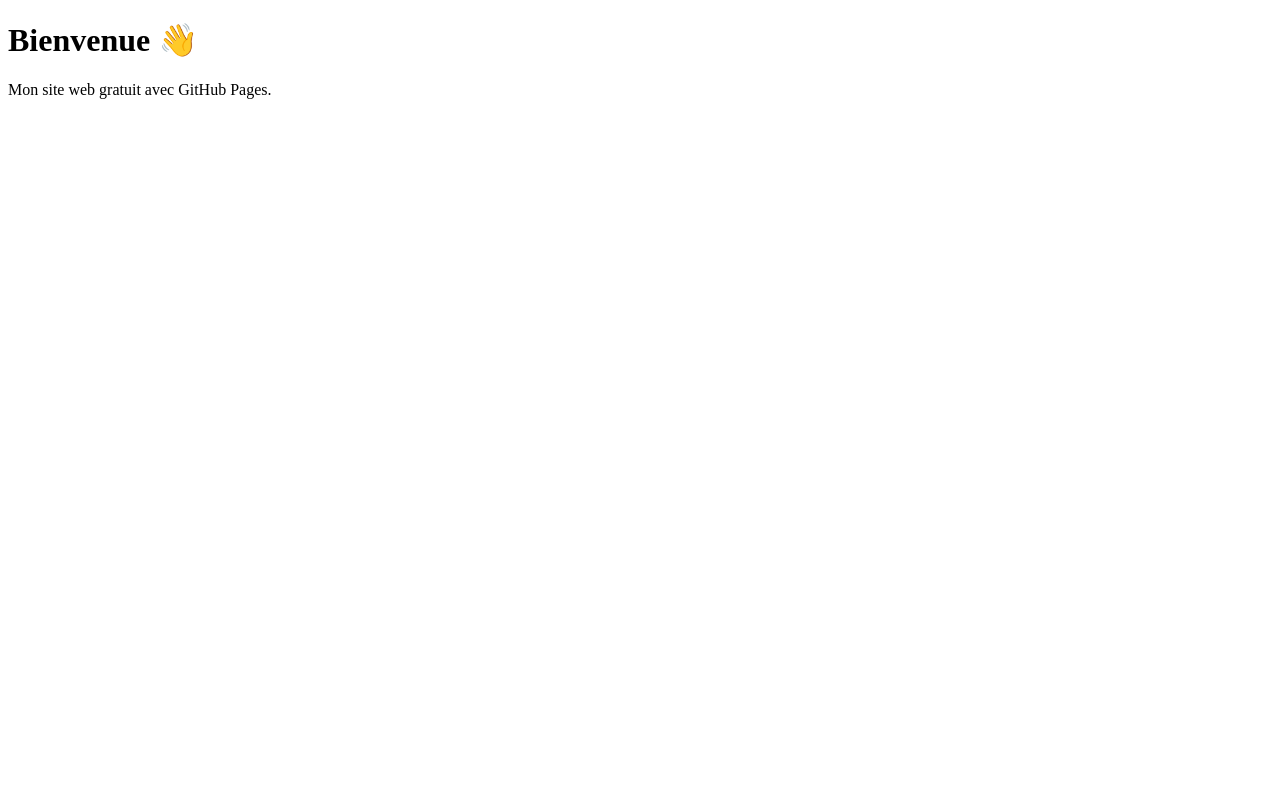
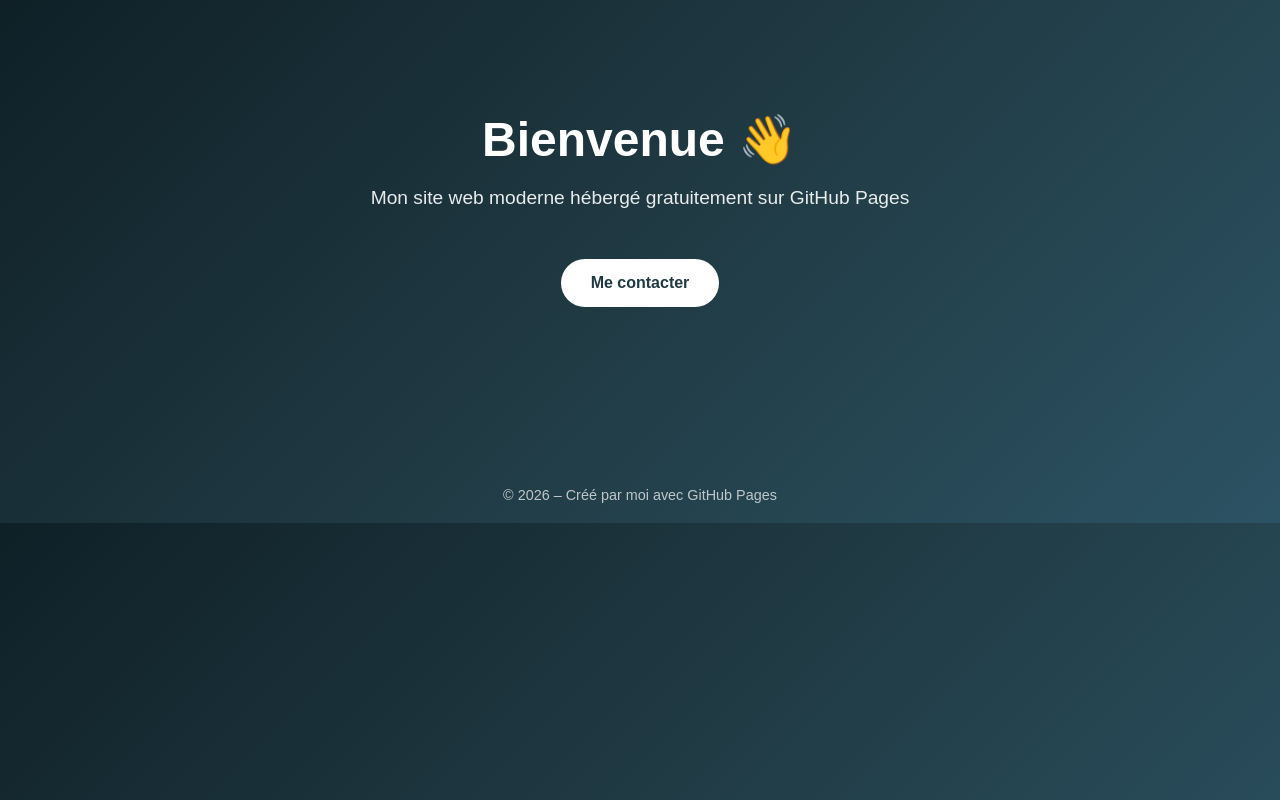
Before and after one commit to kennyerger06-sys/kennyerger06-sys.github.io, a plain HTML site: page index.html in a window 1280 px wide. Drawn offline with Linux system fonts and the light colour scheme.

Commit message:
Update index.html

```diff
--- a/index.html
+++ b/index.html
@@ -3,9 +3,67 @@
 <head>
   <meta charset="UTF-8">
   <title>Mon site</title>
+  <meta name="viewport" content="width=device-width, initial-scale=1.0">
+
+  <style>
+    body {
+      margin: 0;
+      font-family: Arial, Helvetica, sans-serif;
+      background: linear-gradient(135deg, #0f2027, #203a43, #2c5364);
+      color: white;
+      text-align: center;
+    }
+
+    header {
+      padding: 80px 20px;
+    }
+
+    h1 {
+      font-size: 3rem;
+      margin-bottom: 10px;
+    }
+
+    p {
+      font-size: 1.2rem;
+      opacity: 0.9;
+    }
+
+    .btn {
+      display: inline-block;
+      margin-top: 30px;
+      padding: 15px 30px;
+      background: white;
+      color: #203a43;
+      text-decoration: none;
+      border-radius: 30px;
+      font-weight: bold;
+      transition: 0.3s;
+    }
+
+    .btn:hover {
+      background: #e0e0e0;
+      transform: scale(1.05);
+    }
+
+    footer {
+      margin-top: 80px;
+      padding: 20px;
+      font-size: 0.9rem;
+      opacity: 0.7;
+    }
+  </style>
 </head>
 <body>
-  <h1>Bienvenue 👋</h1>
-  <p>Mon site web gratuit avec GitHub Pages.</p>
+
+  <header>
+    <h1>Bienvenue 👋</h1>
+    <p>Mon site web moderne hébergé gratuitement sur GitHub Pages</p>
+    <a class="btn" href="#">Me contacter</a>
+  </header>
+
+  <footer>
+    © 2026 – Créé par moi avec GitHub Pages
+  </footer>
+
 </body>
 </html>
```
